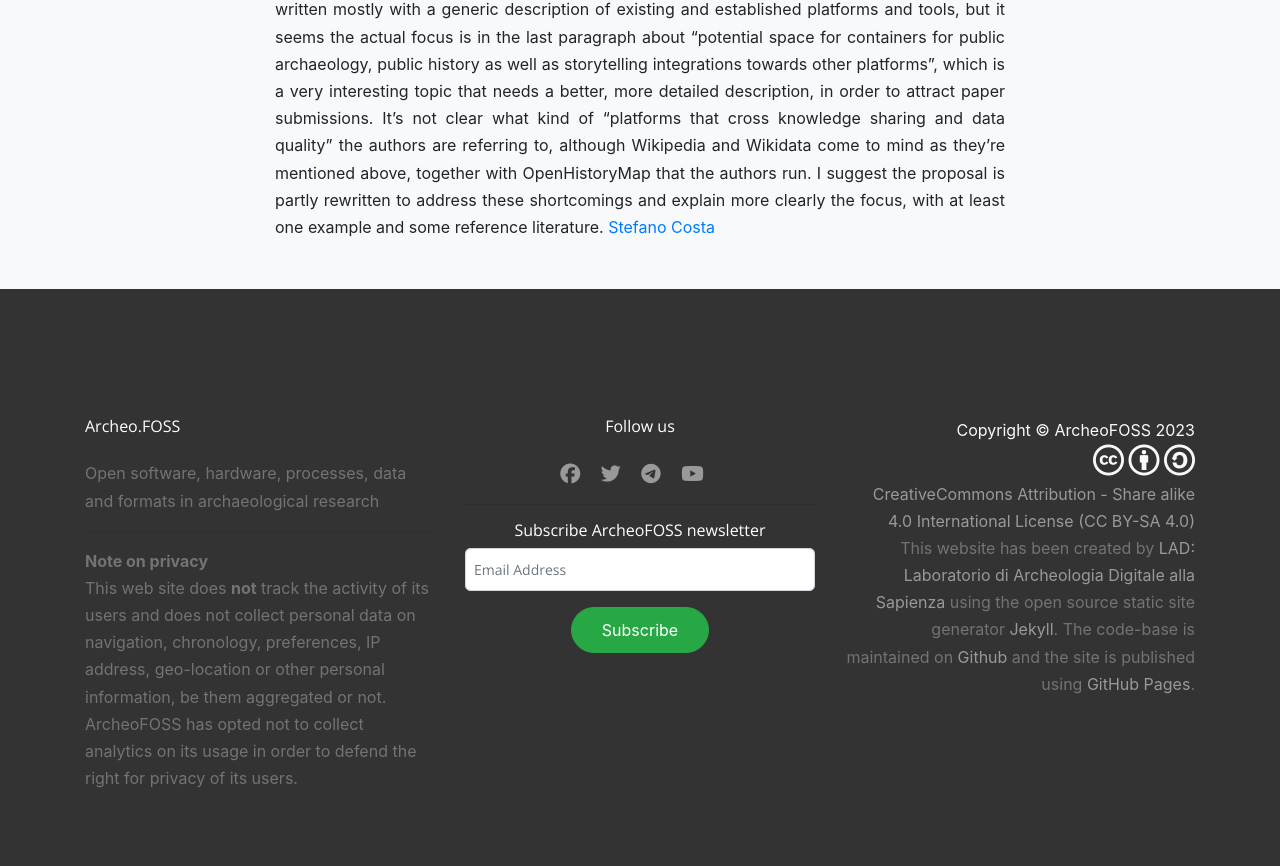
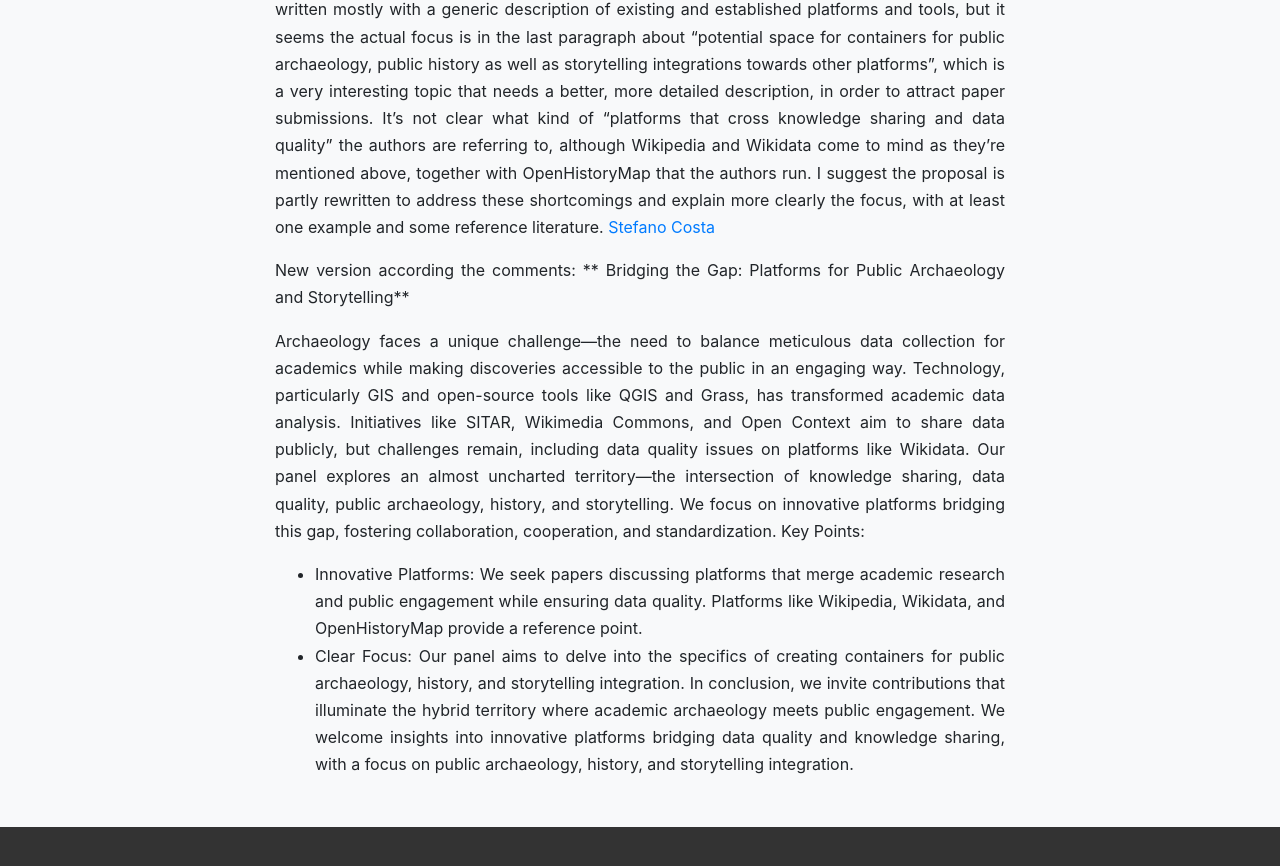
Before and after one commit to archeofoss/archeofoss, a Jekyll site: the page built from 2023/panel-proposals.md, in a window 1280 px wide and 900 px high, scrolled down 9625 px. Shown: the top 866 px of the window. Built offline with Jekyll 4.4.1, drawn with Linux system fonts in a browser that asks for light colours; nearby versions of some CDN libraries.

Commit message:
Update panel-proposals.md
new version Montanari

```diff
--- a/2023/panel-proposals.md
+++ b/2023/panel-proposals.md
@@ -166,3 +166,11 @@
   **Comments**
   Data Integration and Communication Platforms is a bit problematic. The proposal is written mostly with a generic description of existing and established platforms and tools, but it seems the actual focus is in the last paragraph about "potential space for containers for public archaeology, public history as well as storytelling integrations towards other platforms", which is a very interesting topic that needs a better, more detailed description, in order to attract paper submissions. It's not clear what kind of "platforms that cross knowledge sharing and data quality" the authors are referring to, although Wikipedia and Wikidata come to mind as they're mentioned above, together with OpenHistoryMap that the authors run. I suggest the proposal is partly rewritten to address these shortcomings and explain more clearly the focus, with at least one example and some reference literature.
   [Stefano Costa](mailto:stefano.costa@cultura.gov.it)
+
+New version according the comments: ** Bridging the Gap: Platforms for Public Archaeology and Storytelling**
+
+Archaeology faces a unique challenge—the need to balance meticulous data collection for academics while making discoveries accessible to the public in an engaging way. Technology, particularly GIS and open-source tools like QGIS and Grass, has transformed academic data analysis. Initiatives like SITAR, Wikimedia Commons, and Open Context aim to share data publicly, but challenges remain, including data quality issues on platforms like Wikidata. Our panel explores an almost uncharted territory—the intersection of knowledge sharing, data quality, public archaeology, history, and storytelling. We focus on innovative platforms bridging this gap, fostering collaboration, cooperation, and standardization.
+Key Points:
+- Innovative Platforms: We seek papers discussing platforms that merge academic research and public engagement while ensuring data quality. Platforms like Wikipedia, Wikidata, and OpenHistoryMap provide a reference point.
+- Clear Focus: Our panel aims to delve into the specifics of creating containers for public archaeology, history, and storytelling integration.
+In conclusion, we invite contributions that illuminate the hybrid territory where academic archaeology meets public engagement. We welcome insights into innovative platforms bridging data quality and knowledge sharing, with a focus on public archaeology, history, and storytelling integration.
```
